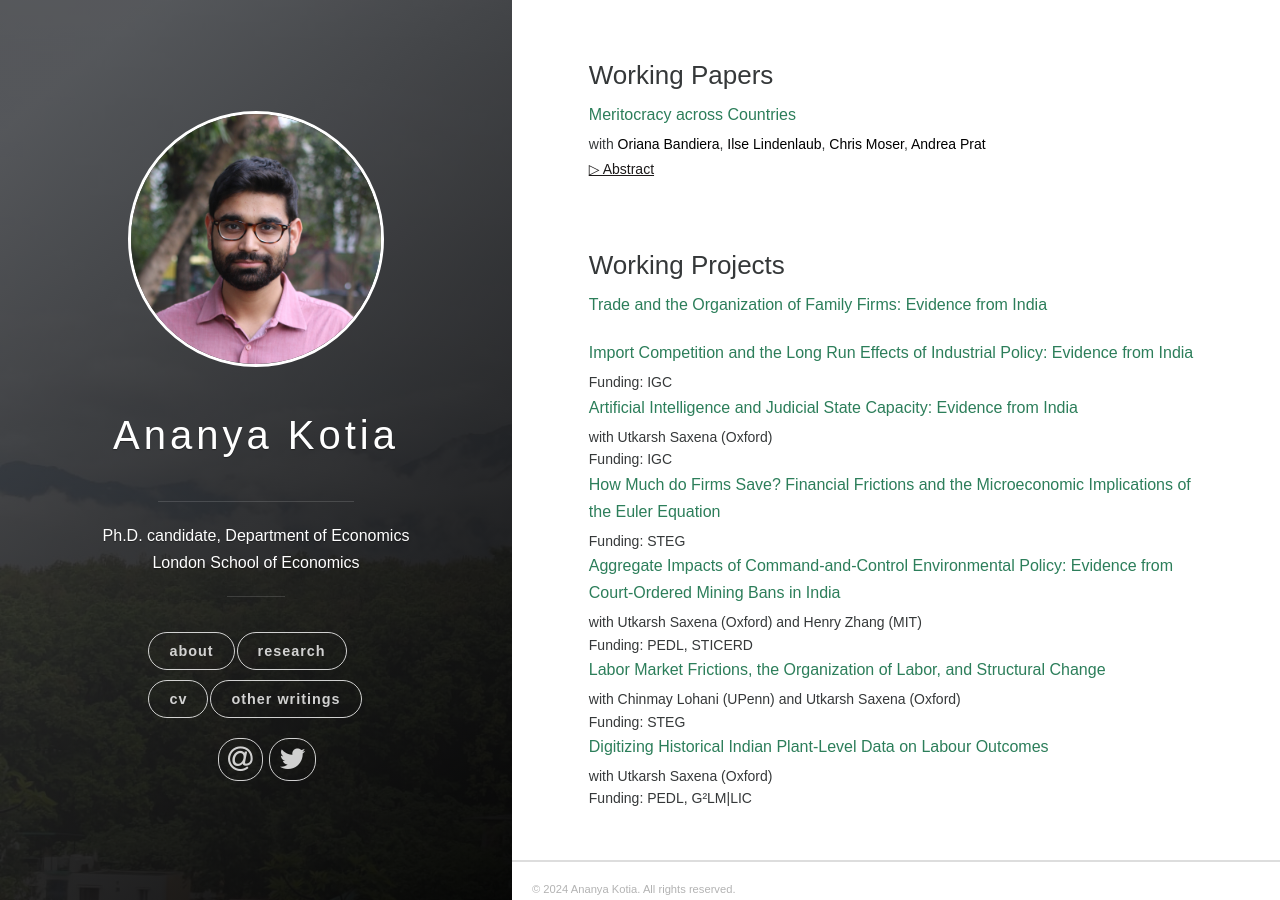
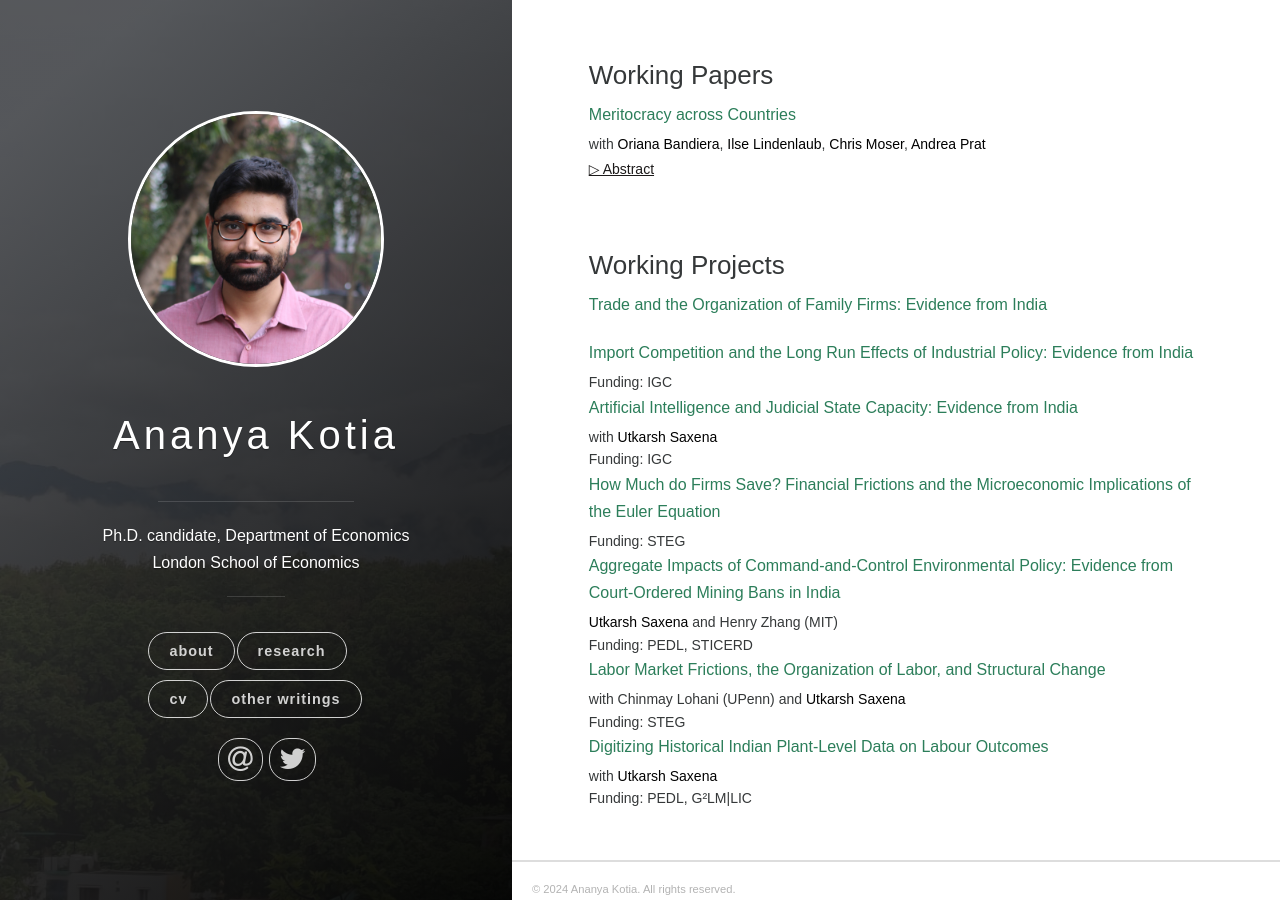
Before and after one commit to ananyakotia/ananyakotia.github.io, a Jekyll site: the page built from _posts/2018-06-13-research.markdown, in a window 1280 px wide. Built offline with Jekyll 4.4.1, drawn with Linux system fonts in a browser that asks for light colours; nearby versions of some CDN libraries; some web fonts are replaced; a style sheet for code colours, icons or effects is not loaded.

Commit message:
Update 2018-06-13-research.markdown

```diff
--- a/_posts/2018-06-13-research.markdown
+++ b/_posts/2018-06-13-research.markdown
@@ -37,7 +37,7 @@ tags: [jekyll]
 <a href= "" style="color:#2c7e5a;font-weight: 500;"> Artificial Intelligence and Judicial State Capacity: Evidence from India
 </a>
 <ul class="no-bullets">
-  <li style="margin-top: -16px;font-size: 14px;color:#353839;">with Utkarsh Saxena (Oxford) </li>
+  <li style="margin-top: -16px;font-size: 14px;color:#353839;">with <a href="https://saxenautkarsh.com" target="_blank">Utkarsh Saxena</a> </li>
   <li style="font-size: 14px;color:#353839;">Funding: IGC </li>
 </ul>
 <td style="padding-top: 5px;"></td>
@@ -52,7 +52,7 @@ tags: [jekyll]
 
 <a href="" style="color:#2c7e5a;font-weight: 500;">Aggregate Impacts of Command-and-Control Environmental Policy: Evidence from Court-Ordered Mining Bans in India </a>
 <ul class="no-bullets">
-  <li style="margin-top: -16px;font-size: 14px;color:#353839;">with Utkarsh Saxena (Oxford) and Henry Zhang (MIT) </li>
+  <li style="margin-top: -16px;font-size: 14px;color:#353839;"><a href="https://saxenautkarsh.com" target="_blank">Utkarsh Saxena</a> and Henry Zhang (MIT) </li>
   <li style="font-size: 14px;color:#353839;">Funding: PEDL, STICERD </li>
 </ul>
 <td style="padding-top: 5px;"></td>
@@ -60,7 +60,7 @@ tags: [jekyll]
 
 <a href="" style="color:#2c7e5a;font-weight: 500;">Labor Market Frictions, the Organization of Labor, and Structural Change  </a>
 <ul class="no-bullets">
-  <li style="margin-top: -16px;font-size: 14px;color:#353839;">with Chinmay Lohani (UPenn) and Utkarsh Saxena (Oxford) </li>
+  <li style="margin-top: -16px;font-size: 14px;color:#353839;">with Chinmay Lohani (UPenn) and <a href="https://saxenautkarsh.com" target="_blank">Utkarsh Saxena</a> </li>
   <li style="font-size: 14px;color:#353839;">Funding: STEG </li>
 </ul>
 <td style="padding-top: 5px;"></td>
@@ -68,7 +68,7 @@ tags: [jekyll]
 
 <a href="" style="color:#2c7e5a;font-weight: 500;">Digitizing Historical Indian Plant-Level Data on Labour Outcomes  </a>
 <ul class="no-bullets">
-  <li style="margin-top: -16px;font-size: 14px;color:#353839;">with Utkarsh Saxena (Oxford) </li>
+  <li style="margin-top: -16px;font-size: 14px;color:#353839;">with <a href="https://saxenautkarsh.com" target="_blank">Utkarsh Saxena</a> </li>
   <li style="font-size: 14px;color:#353839;">Funding: PEDL, G²LM|LIC </li>
 </ul>
 
```
